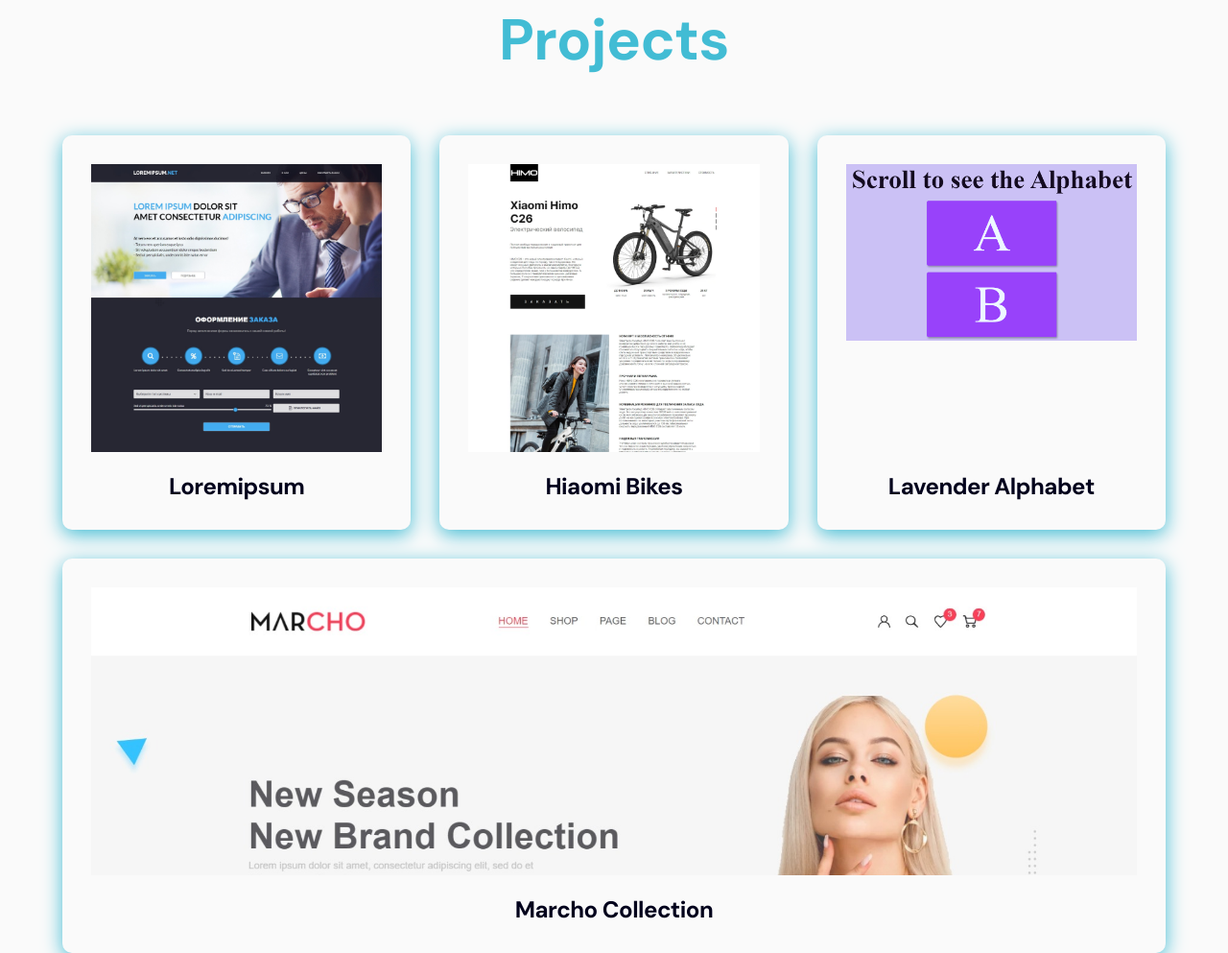
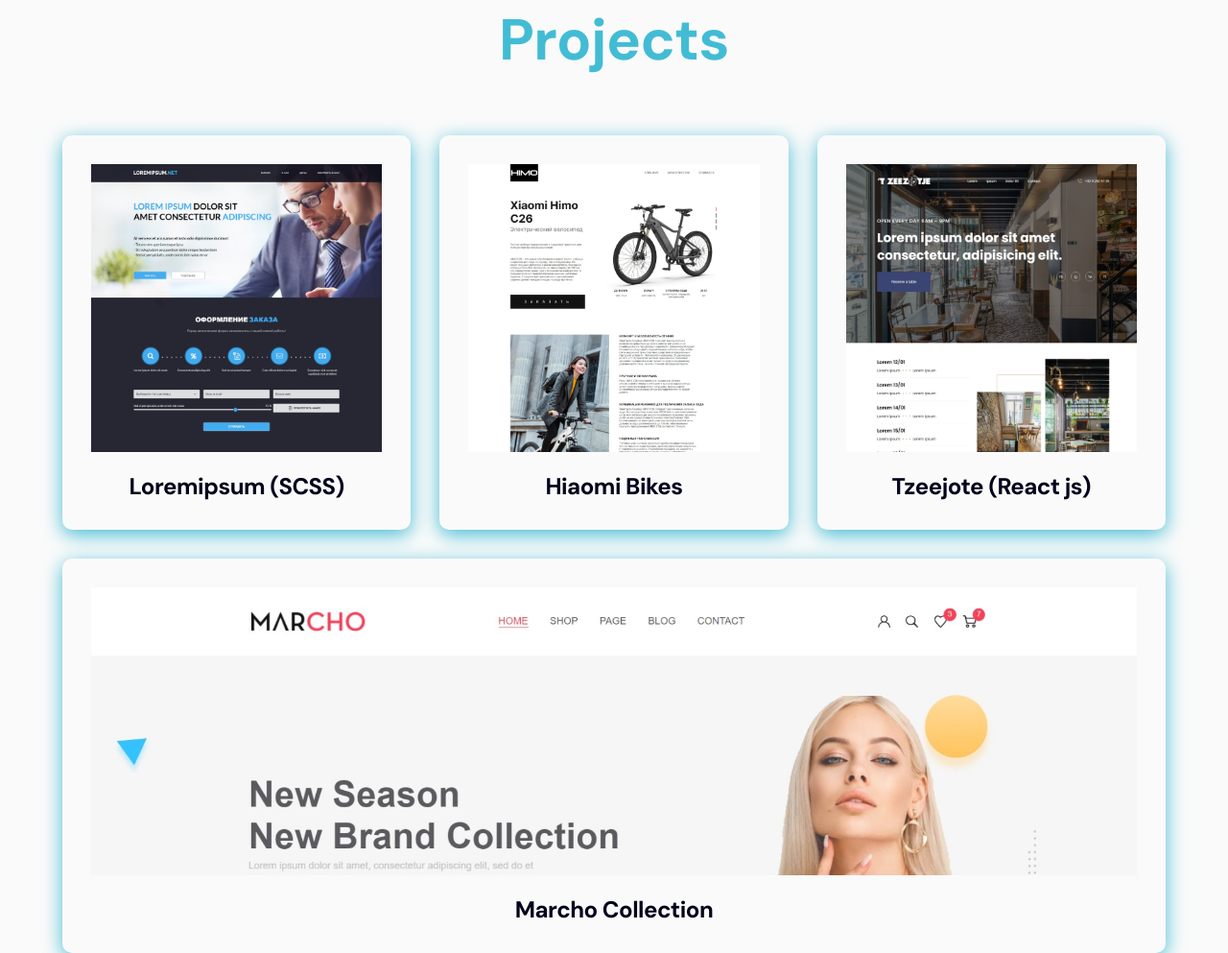
Before and after one commit to kawthar2002/Portfolio.project, a plain HTML site: page index.html in a window 1280 px wide. Shown: the part 867-1860 px from the top of the page at 96% size. Drawn offline with Linux system fonts and the light colour scheme.

Commit message:
new project

```diff
--- a/index.html
+++ b/index.html
@@ -68,7 +68,7 @@
               <a
                 class="project__link"
                 href="https://kawthar2002.github.io/LoremIpsum/"
-                >Loremipsum</a
+                >Loremipsum (SCSS)</a
               >
             </h3>
           </li>
@@ -85,7 +85,7 @@
           <li class="project">
             <div class="project__image">
               <img
-                src="./img/projects/lavender-alphabet.png"
+                src="./img/projects/tzeejoteApp.jpeg"
                 alt="project"
                 class="project__img"
               />
@@ -93,9 +93,9 @@
             <h3 class="project__title">
               <a
                 class="project__link"
-                href="https://kawthar2002.github.io/lavenderAlphabet/"
+                href="https://kawthar2002.github.io/Tzeezotje-app/"
               >
-                Lavender Alphabet</a
+                Tzeejote (React js)</a
               >
             </h3>
           </li>
```
Also changed, not shown: img/projects/lavender-alphabet.png (deleted), img/projects/tzeejoteApp.jpeg (added).
